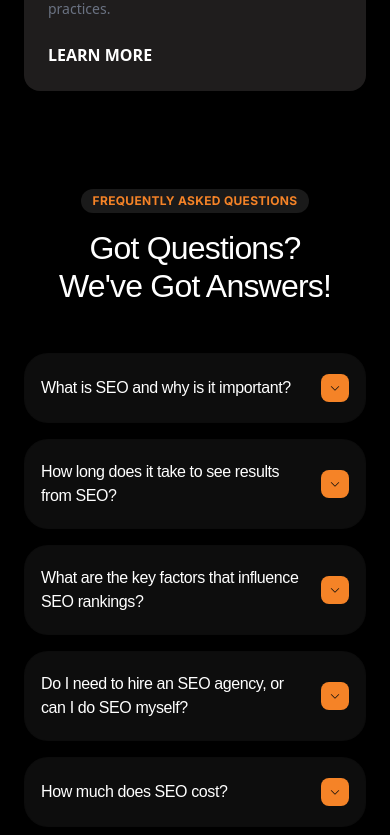
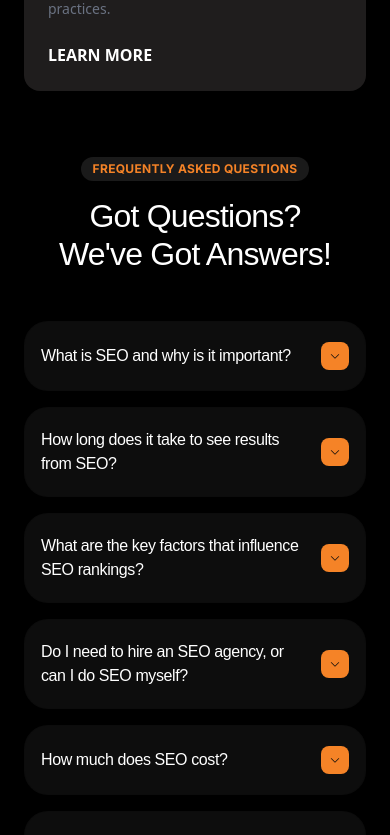
Before and after one commit to summaq602/spark4, a React (Vite) app: page / in a window 390 px wide. Shown: the part 3627-4462 px from the top of the page. Built offline with nearby package versions, Linux system fonts and the light colour scheme; a web font is replaced by a local one.

Commit message:
Reduce mobile spacing in FAQ component
cgen-d4f74caa1915489399299b056d2b839c

```diff
--- a/src/components/Faq.jsx
+++ b/src/components/Faq.jsx
@@ -47,7 +47,7 @@ export const Faq = () => {
   };
 
   return (
-    <section className="bg-black py-16 px-6 sm:px-10 md:px-20 lg:px-40 xl:px-60">
+    <section className="bg-black py-8 md:py-16 px-6 sm:px-10 md:px-20 lg:px-40 xl:px-60">
       <div className="max-w-7xl mx-auto">
         {/* Heading */}
         <div className="text-center mb-12 sm:mb-16">
@@ -88,7 +88,8 @@ export const Faq = () => {
                 <h3
                   className="text-white text-sm sm:text-base font-light leading-relaxed tracking-tight pr-4"
                   style={{
-                    fontFamily: 'Unbounded, "Unbounded Placeholder", sans-serif',
+                    fontFamily:
+                      'Unbounded, "Unbounded Placeholder", sans-serif',
                     fontSize: "16px",
                     fontWeight: 300,
                     lineHeight: "24px",
```
